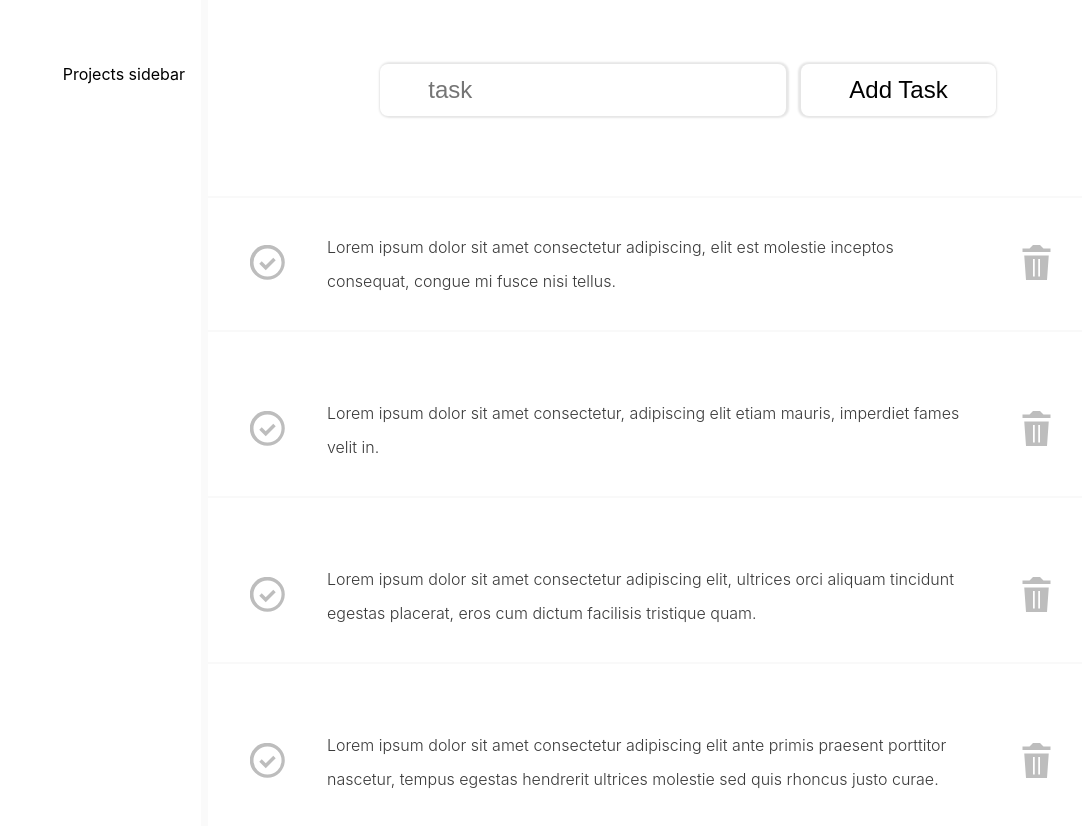
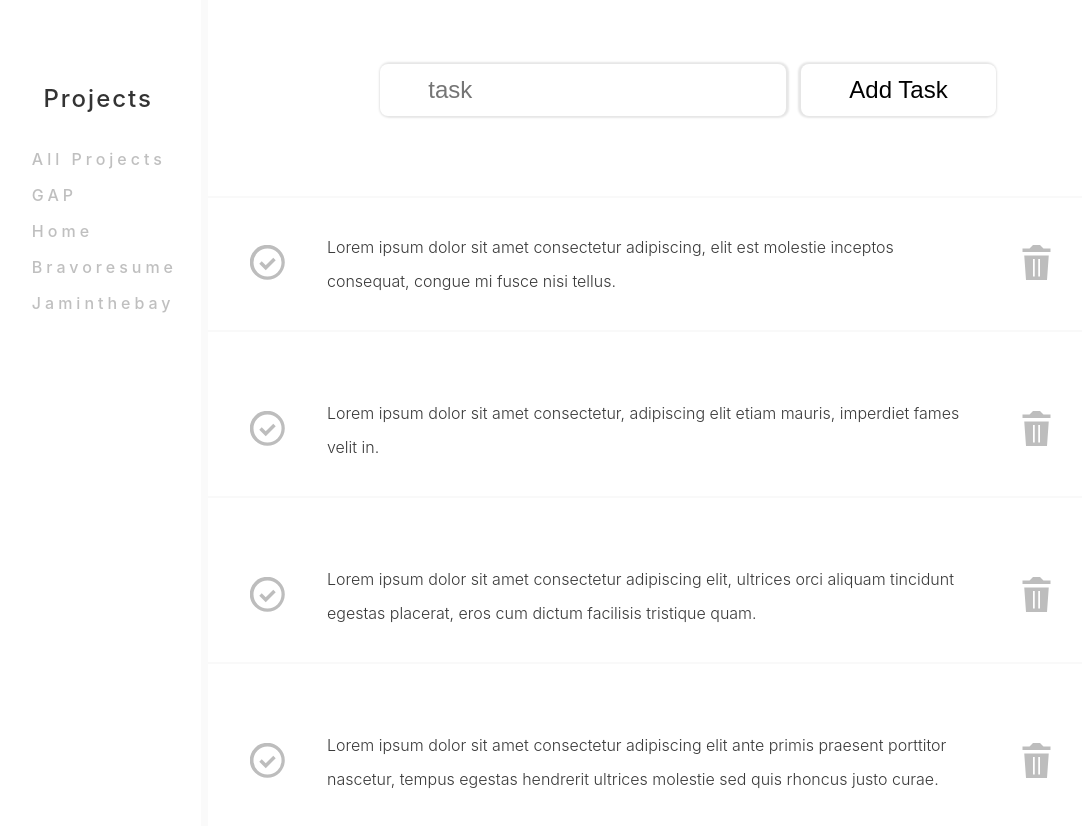
Before and after one commit to nahomtefera/todo, a React (Create React App) app: page / in a window 1280 px wide. Shown: the top 826 px of the page, without its empty margins (112-1194 px from the left). Built offline with nearby package versions, Linux system fonts and the light colour scheme.

Commit message:
added styles to projects component

```diff
--- a/src/App.css
+++ b/src/App.css
@@ -8,7 +8,7 @@
 
 .projects-container {
     padding-top: 4em;
-    padding-right: 1em;
+    padding-right: 1.5em;
     grid-area: projects;
     border-right: 7px solid #fafafa;
     text-align: right;
--- a/src/components/projects/projects.css
+++ b/src/components/projects/projects.css
@@ -0,0 +1,28 @@
+.projects-title {
+    font-weight: 500;
+    letter-spacing: 2px;
+    display: inline-block;
+    padding: 0 1em;
+    color: #333;
+}
+
+.projects-list {
+    list-style: none;
+    display: inline-block;
+    text-align: left;
+    padding: 0;
+    margin-top: 0;
+}
+
+.project-name {
+    margin: 1em 0;
+    letter-spacing: 4px;
+    cursor: pointer;
+    color: #7a7a7a7a;
+    font-weight: 500;
+    text-transform: capitalize;
+}
+
+.project-name:hover {
+    color: #1a1a1a;
+}
--- a/src/components/projects/projects.jsx
+++ b/src/components/projects/projects.jsx
@@ -1,11 +1,30 @@
 import React, {Component} from 'react';
+import './projects.css'
 
 export default class Projects extends Component {
+
+    constructor(props) {
+        super(props);
+
+        this.state = {
+            projects: ['All Projects', 'GAP', 'Home', 'bravoresume', 'jaminthebay']
+        }
+    }
 
     render(){
         return(
             <div className="projects-container">
-                Projects sidebar
+                <h2 className="projects-title">Projects</h2>
+                <br/>
+                <ul className="projects-list">
+                    {
+                        this.state.projects.map((project, index)=>{
+                            return (
+                                <li key={index} className="project-name">{project}</li>
+                            )
+                        })
+                    }
+                </ul>
             </div>
         )
     }
--- a/src/components/tasks/tasks.css
+++ b/src/components/tasks/tasks.css
@@ -2,6 +2,8 @@
     padding-bottom: 5em;
     border-bottom: 2px solid #f9f9f9;
 }
+
+/* Add Task input */
 
 .add-task-input {
     font-size: 1.5em;
@@ -24,6 +26,8 @@
     border-radius: 8px;
     box-shadow: -1px 0px 2px 2px #e6e6e6;
 }
+
+/* Task Container */
 
 .task-container {
     padding: 2em 0;
```
